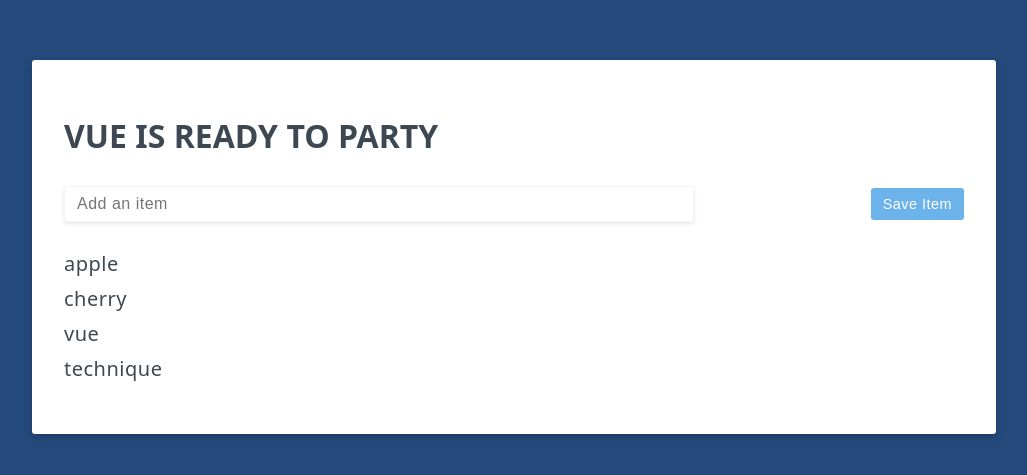
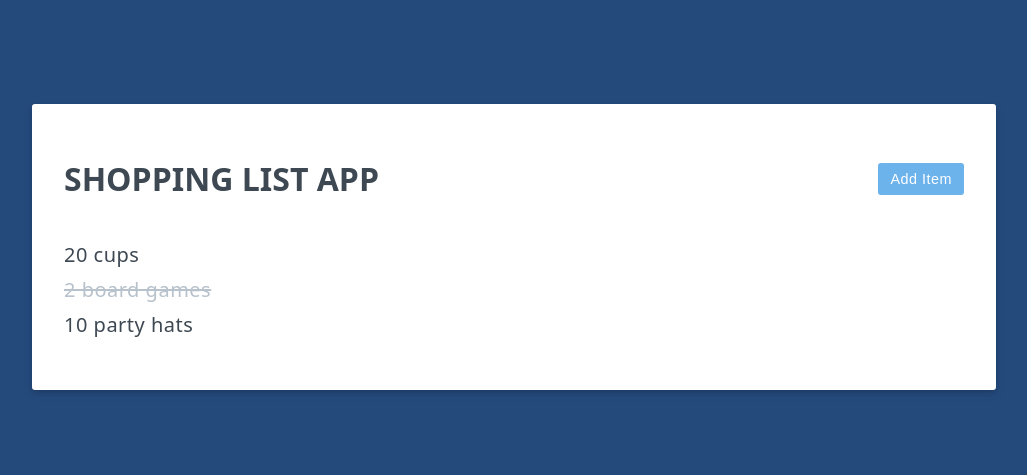
Before and after one commit to 49AARON/Vue101, a plain HTML site: page Vue todo/index.html in a window 1280 px wide. Shown: the part 153-628 px from the top of the page, without its empty margins (126-1153 px from the left). Drawn offline with nearby package versions, Linux system fonts and the light colour scheme.

Commit message:
Computed Properties

```diff
--- a/Vue todo/index.html
+++ b/Vue todo/index.html
@@ -7,28 +7,65 @@
     </head>
     <body>
         <div id="shopping-list">
-            <h1>{{ header.toLocaleUpperCase() }}</h1>
-            <div class="add-item-form">
-                <input v-model="newItem" type="text" placeholder="Add an item" @keyup.enter="items.push(newItem)">
-                <button class="btn btn-primary" @click="items.push(newItem)">Save Item</button>
-            </div>            <ul>
-                <li v-for="item in items">{{ item }}</li>
-            </ul>
+            <div class="header">
+                <h1>{{ header.toLocaleUpperCase() }}</h1>
+                <button v-if="state === 'default'" class="btn btn-primary" @click="changeState('edit')">Add Item</button>
+                <button v-else class="btn btn-cancel" @click="changeState('default')">Cancel Adding Item</button>
+            </div>
+            <div v-if="state === 'edit'" class="add-item-form">
+                <input v-model="newItem" type="text" placeholder="Add an item" @keyup.enter="saveItem">
+                <button class="btn btn-primary" :disabled="newItem.length === 0" @click="saveItem">Save Item</button>
+            </div>
+            <ul>
+                <li v-for="item in reversedItems" :class="{strikeout: item.purchased}" @click="togglePurchased(item)">{{ item.label }}</li>            </ul>
+            <p v-if="items.length === 0">Nice job! You've bought all your items.</p>
         </div>
-
-
         <script src="https://unpkg.com/vue"></script>
         <script>
             var shoppingList = new Vue({
                 el: '#shopping-list',
                 data: {
-                    header: 'Vue is ready to party',
+                    state: 'default',
+                    header: 'shopping list app',
                     newItem: '',
                     items: [
-                        'apple',
-                        'cherry',
-                        'vue','technique'
+                        {
+                            label: '10 party hats',
+                            purchased: false,
+                            highPriority: false,
+                        },
+                        {
+                            label: '2 board games',
+                            purchased: true,
+                            highPriority: false,
+                        },
+                        {
+                            label: '20 cups',
+                            purchased: false,
+                            highPriority: false,
+                        },
                     ]
+                },
+                computed: {
+                    reversedItems() {
+                        return this.items.slice(0).reverse();
+                    }
+                },
+                methods: {
+                    saveItem: function() {
+                        this.items.push({
+                            label: this.newItem,
+                            purchased: false,
+                        });
+                        this.newItem = '';
+                    },
+                    changeState: function(newState) {
+                        this.state = newState;
+                        this.newItem = '';
+                    },
+                    togglePurchased: function(item) {
+                        item.purchased = !item.purchased;
+                    }
                 }
             })
         </script>
```
